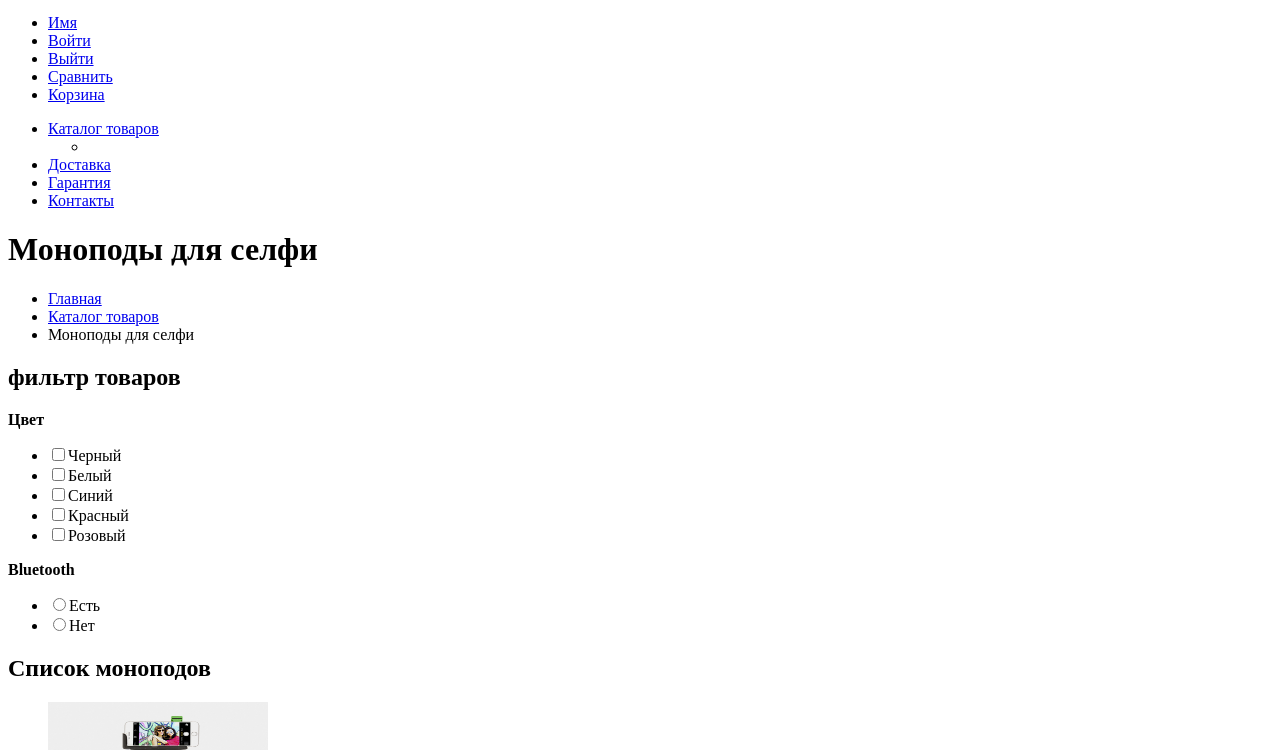
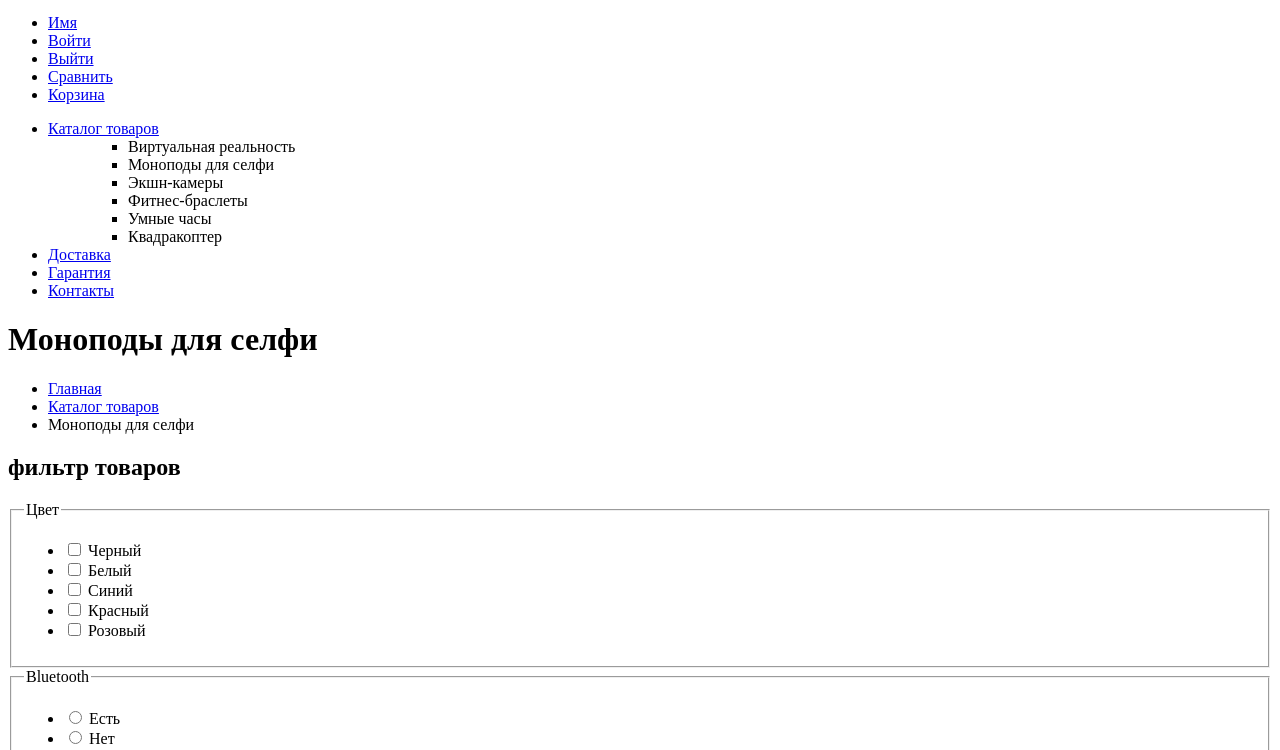
Before and after one commit to KirillErz/997865-device-26, a plain HTML site: page catalog.html in a window 1280 px wide. Shown: the part 50-800 px from the top of the page. Drawn offline with Linux system fonts and the light colour scheme.

Commit message:
9. Личный проект: продолжаем разметку

```diff
--- a/catalog.html
+++ b/catalog.html
@@ -20,8 +20,19 @@
           </ul>
           <ul>
               <li><a href="#">Каталог товаров</a>
-                <ul class="submenu">
-                  <li></li>
+                <ul class="submenu submenu-hidden">
+                  <ul class="">
+                    <li><a>Виртуальная реальность</a></li>
+                    <li><a>Моноподы для селфи</a></li>
+                    <li><a>Экшн-камеры</a></li>
+                  </ul>
+                  <ul class="">
+                    <li><a>Фитнес-браслеты</a></li>
+                    <li><a>Умные часы</a></li>
+                  </ul>
+                  <ul class="">
+                    <li><a>Квадракоптер</a></li>
+                  </ul>
                 </ul>
               </li>
               <li><a href="#">Доставка</a></li>
@@ -37,26 +48,50 @@
         <li><a href="catalog.html">Каталог товаров</a></li>
         <li>Моноподы для селфи</li>
        </ul>
-       <section class="catalog">
-        <h2>фильтр товаров</h2>
-        <!--Будет форма-->
-        <p>
-          <b>Цвет</b>
-          <ul>
-            <li><input type="checkbox">Черный</li>
-            <li><input type="checkbox">Белый</li>
-            <li><input type="checkbox">Синий</li>
-            <li><input type="checkbox">Красный</li>
-            <li><input type="checkbox">Розовый</li>
-          </ul>
-        </p>
-        <p>
-          <b>Bluetooth</b>
-          <ul>
-              <li><input type="radio" id="yes">Есть</li>
-              <li><input type="radio" id="no">Нет</li>
-          </ul>
-        </p>
+       <section class="filters">
+          <h2 class="visually-hidden" >фильтр товаров</h2>
+          <!--Будет форма-->
+          <form class="filter" method="GET" accept="">
+            <fieldset>
+                <legend>Цвет</legend>
+                <ul>
+                    <li>
+                      <input id="filter-black" value="black" type="checkbox" name="">
+                       <label for="filter-black">Черный</label>
+                    </li>
+                    <li>
+                      <input id="filter-white" value="white" type="checkbox" name="">
+                      <label for="filter-white">Белый</label>
+                    </li>
+                    <li>
+                      <input id="filter-blue" value="blue" type="checkbox" name="">
+                      <label for="filter-blue">Синий</label>
+                    </li>
+                    <li>
+                      <input id="filter-red" value="red" type="checkbox" name="">
+                      <label for="filter-red">Красный</label>
+                    </li>
+                    <li>
+                      <input id="filter-pink" value="pink" type="checkbox" name="">
+                      <label for="filter-pink">Розовый</label>
+                    </li>
+                </ul>
+            </fieldset>
+            <fieldset>
+                <legend>Bluetooth</legend>
+                <ul>
+                    <li>
+                      <input  type="radio" id="filter-yes" value="yes" name="product-group">
+                      <label for="filter-yes">Есть</label>
+                    </li>
+                    <li>
+                      <input type="radio" id="filter-no" value="no" name="product-group">
+                      <label for="filter-no">Нет</label>
+                    </li>
+                </ul>
+            </fieldset>
+            <button type="submit" class="filter-button button" >Показать</button>
+        </form>
       </section>
       <section class="catalog">
         <h2>Список моноподов</h2>
```
Also changed, not shown: index.html (+33 -3 lines).
